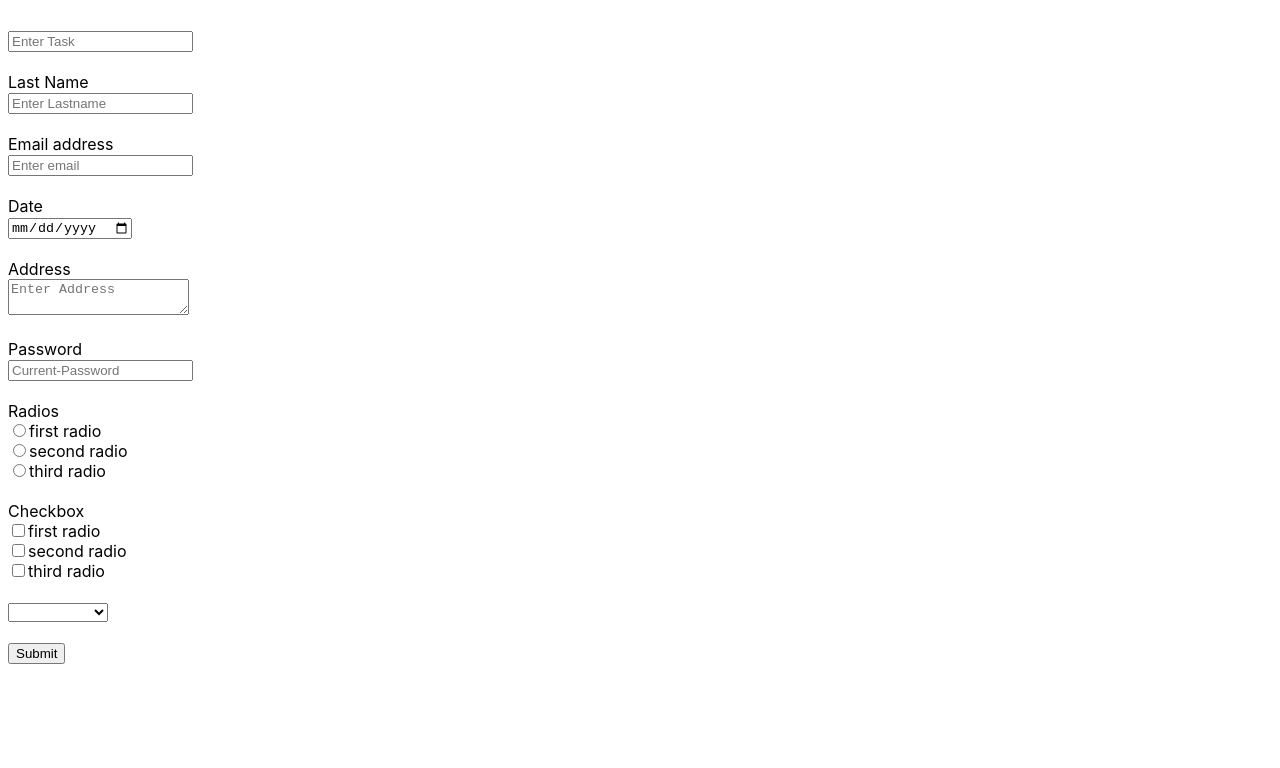
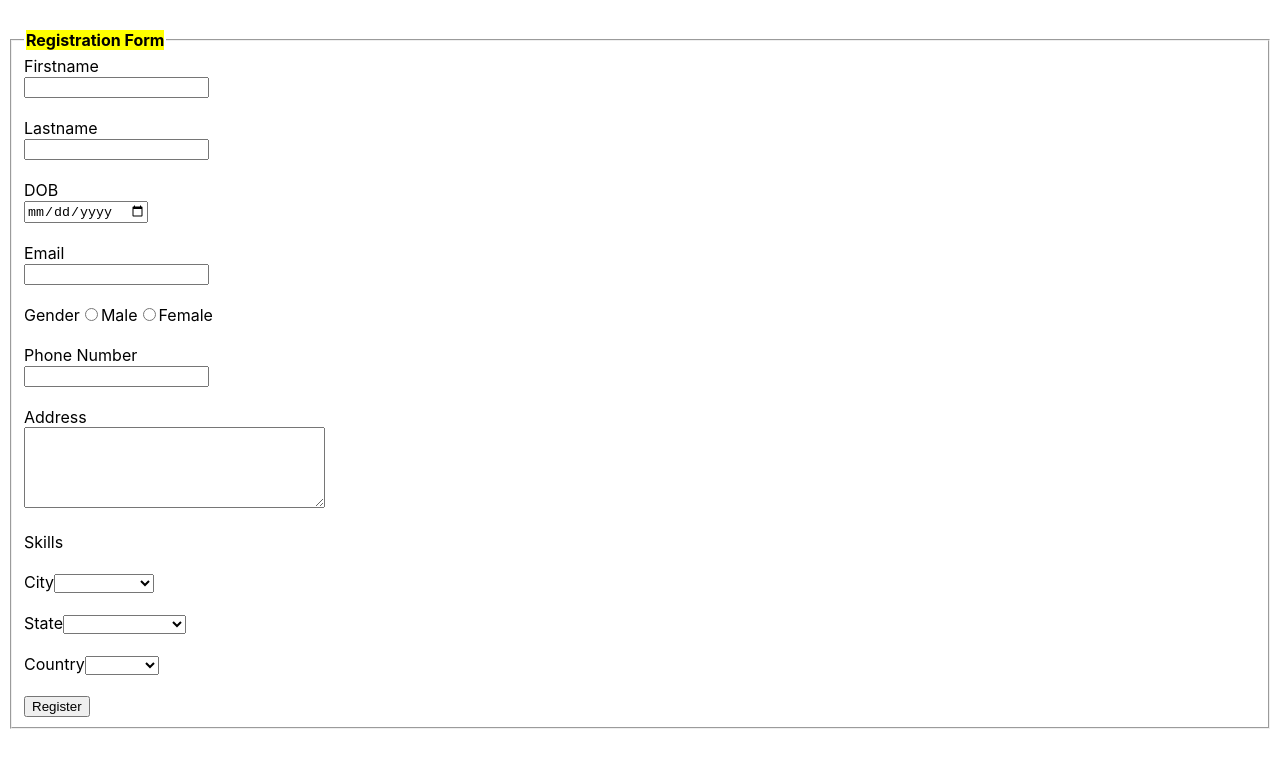
Before and after one commit to nishigothi99/Workoscope_React, a React (Create React App) app: page / in a window 1280 px wide. Shown: the top 768 px of the page. Built offline with nearby package versions, Linux system fonts and the light colour scheme.

Commit message:
Form using react

```diff
--- a/src/Form.js
+++ b/src/Form.js
@@ -1,5 +1,4 @@
 import React,{ Component } from "react";
-import { Form, Button } from "react-bootstrap";
 
 export default class FORM extends Component {
   constructor(props) {
@@ -23,146 +22,129 @@ export default class FORM extends Component {
   // }
 
   handleSubmit= (event) =>{
-    event.preventDefault();
-    let FirstnameError = "";
+    // event.preventDefault();
+    // let FirstnameError = "";
 
-    const info = { name: this.name.value };
-    console.log(info)
-    const data = [...this.state.data, info];
-    console.log(data)
-    this.setState({
-      data,
-    });
-    this.name.value = "";
-    console.log(data)
-      if(!data[0]["name"].match(/^[a-zA-Z]+$/)){
-      FirstnameError="Enter Proper First name"
-      this.setState({FirstnameError})
+    // const info = { name: this.name.value };
+    // console.log(info)
+    // const data = [...this.state.data, info];
+    // console.log(data)
+    // this.setState({
+    //   data,
+    // });
+    // console.log(data)
+    //   if(!data[0]["name"].match(/^[a-zA-Z]+$/)){
+    //   FirstnameError="Enter Proper First name"
+    //   this.setState({FirstnameError})
+    // }
+    // else{
+    //     this.setState({data})
+    //     console.log(this.state.data)
+    //   }
     }
-    else{
-        this.setState({data})
-        console.log(this.state.data)
-      }
-    }
+//different method to take input
 
+render(){
+  return(
+    <form  method="GET" id="vform"   name="vform"  >
+    <fieldset>
+    <legend><b><mark>Registration Form</mark></b></legend>
+    <div id="username_div">
+      <label>Firstname</label> <br/>
+      <input type="text" name="username" id="fname" onChange={this.handleSubmit} className="textInput"/>
+      <div id="name_error"></div>
+    </div>
+    <br/>
+    <div id="lname_div">
+      <label>Lastname</label> <br/>
+      <input type="text" name="lname" id="lname" value="" className="textInput"/>
+      <div id="lname_error"></div>
+    </div>
+    <br/>
+    <div id="dob_div">
+      <label>DOB</label> <br/>
+      <input type="date" name="dob" id="dob" value="" className="textInput"/>
+      <div id="dob_error"></div>
+    </div>
+    <br/>
+    <div id="email_div">
+      <label>Email</label> <br/>
+      <input type="text" name="email" id="email" value="" className="textInput"/>
+      <div id="email_error"></div>
+    </div>
+    <br/>
+    <div id="gender_div">
+      <label>Gender</label>
+      <input type="radio" name="gender" id="Male" value="Male" />Male
+      <input type="radio" name="gender" id="Female" value="Female" />Female
+      <div id="gender_error"></div>
+    </div><br/>
+      <div id="phone_div">
+      <label>Phone Number</label> <br/>
+      <input type="text" name="phone" id="phone" value="" className="textInput"/>
+      <div id="phone_error"></div>
+    </div><br/>
+    <div id="add_div">
+      <label>Address</label> <br/>
+      <textarea type="text" name="add" id="add" value="" rows="5" cols="35" ></textarea>
+      <div id="add_error"></div>
+    </div>
+    <br/>
+    <div id = "skill_div">
+      <label>Skills</label> <br/>
+      <div id="Skillset"></div>
 
-  render() {
-    return (
-      <Form onSubmit={this.handleSubmit}>
-        <input
-              type="text"
-              placeholder="Enter Task"
-              ref={(input) => (this.name = input)}
-              required
-              />
-          <div style={{color:'red'}}>{this.state.FirstnameError}</div>
-        <br />
+        <div id="skill_error"></div>
+      </div><br/>
+      <div id="city_div">
+        <label>City</label>
+              <select name="city" id="city" value="">
+              <option value=""></option>
+              <option value="Ahmedabad">Ahmedabad</option>
+              <option value="Gandhinagar">Gandhinagar</option>
+              <option value="Vadodra">Vadodra</option>
+              <option value="Rajkot">Rajkot</option>
+              <option value="Jamnagar">Jamnagar</option>
+              <option value="Bhavnagar">Bhavnagar</option>
+          </select><br/>
+           <div id="city_error"></div>
+      </div><br/>
 
-        <Form.Group>
-          <Form.Label>Last Name</Form.Label>
-          <br />
-          <Form.Control
-            name="LastName"
-            type="text"
-            placeholder="Enter Lastname"
-          />
-        </Form.Group>
-        <br />
+            <div id="state_div">
+        <label>State</label>
+              <select name="state" id="state" value="">
+              <option value=""></option>
+              <option value="Gujarat">Gujarat</option>
+              <option value="Delhi">Delhi</option>
+              <option value="Rajasthan">Rajasthan</option>
+              <option value="Mahrastra">Mahrastra</option>
+              <option value="Madhya Pradesh">Madhya Pradesh</option>
+          </select><br/>
+           <div id="state_error"></div>
+      </div><br/>
+      <div id="country_div">
+        <label>Country</label>
+              <select name="country" id="country" value="">
+              <option value=""></option>
+              <option value="India">India</option>
+              <option value="Nepal">Nepal</option>
+              <option value="Canada">Canada</option>
+              <option value="USA">USA</option>
+              <option value="Australia">Australia</option>
+          </select><br/>
+           <div id="country_error"></div>
+      </div><br/>
 
-        <Form.Group>
-          <Form.Label>Email address</Form.Label>
-          <br />
-          <Form.Control type="email" name="Email" placeholder="Enter email" />
-        </Form.Group>
-        <br />
-
-        <Form.Group>
-          <Form.Label>Date</Form.Label>
-          <br />
-          <Form.Control type="date" name="date" />
-        </Form.Group>
-        <br />
-
-        <Form.Group>
-          <Form.Label>Address</Form.Label>
-          <br />
-          <Form.Control
-            type="text"
-            as="textarea"
-            name="add"
-            placeholder="Enter Address"
-          />
-        </Form.Group>
-        <br />
-
-        <Form.Group>
-          <Form.Label>Password</Form.Label>
-          <br />
-          <Form.Control type="password" placeholder="Current-Password" />
-        </Form.Group>
-        <br />
-
-        <Form.Group>
-          <Form.Label>Radios</Form.Label>
-          <Form.Check
-            type="radio"
-            label="first radio"
-            name="formHorizontalRadios"
-            id="formHorizontalRadios1"
-          />
-          <Form.Check
-            type="radio"
-            label="second radio"
-            name="formHorizontalRadios"
-            id="formHorizontalRadios2"
-          />
-          <Form.Check
-            type="radio"
-            label="third radio"
-            name="formHorizontalRadios"
-            id="formHorizontalRadios3"
-          />
-        </Form.Group>
-        <br />
-
-        <Form.Group>
-          <Form.Label>Checkbox</Form.Label>
-          <Form.Check
-            type="checkbox"
-            label="first radio"
-            name="formHorizontalRadios"
-            id="formHorizontalCheck1"
-          />
-          <Form.Check
-            type="checkbox"
-            label="second radio"
-            name="formHorizontalCheck"
-            id="formHorizontalCheck2"
-          />
-          <Form.Check
-            type="checkbox"
-            label="third radio"
-            name="formHorizontalRadios"
-            id="formHorizontalCheck3"
-          />
-        </Form.Group>
-        <br />
-
-        <Form.Group>
-          <Form.Control as="select">
-            <option></option>
-            <option>Ahmedabad</option>
-            <option>Surat</option>
-            <option>Gandhinagar</option>
-            <option>Rajkot</option>
-          </Form.Control>
-        </Form.Group>
-        <br />
-
-        <Button variant="primary" type="submit">
-          Submit
-        </Button>
-      </Form>
+    <div id="formsubmitbutton">
+    <input type="submit" name="register" id="submit" value="Register" className="btn"/>
+    </div>
+<div id="buttonreplacement" className="btn" style={{ height: 30, width: "auto", display: "none" }}>
+  <img src="http://www.willmaster.com/images/preload.gif" alt="loading..." style={{paddingLeft: 180 +"px" }}/>
+</div>
+    </fieldset>
+    <script type="text/javascript" src="scripts.js"></script>
+    <p id="post"></p>
+   </form>
     );
   }
 }
```
